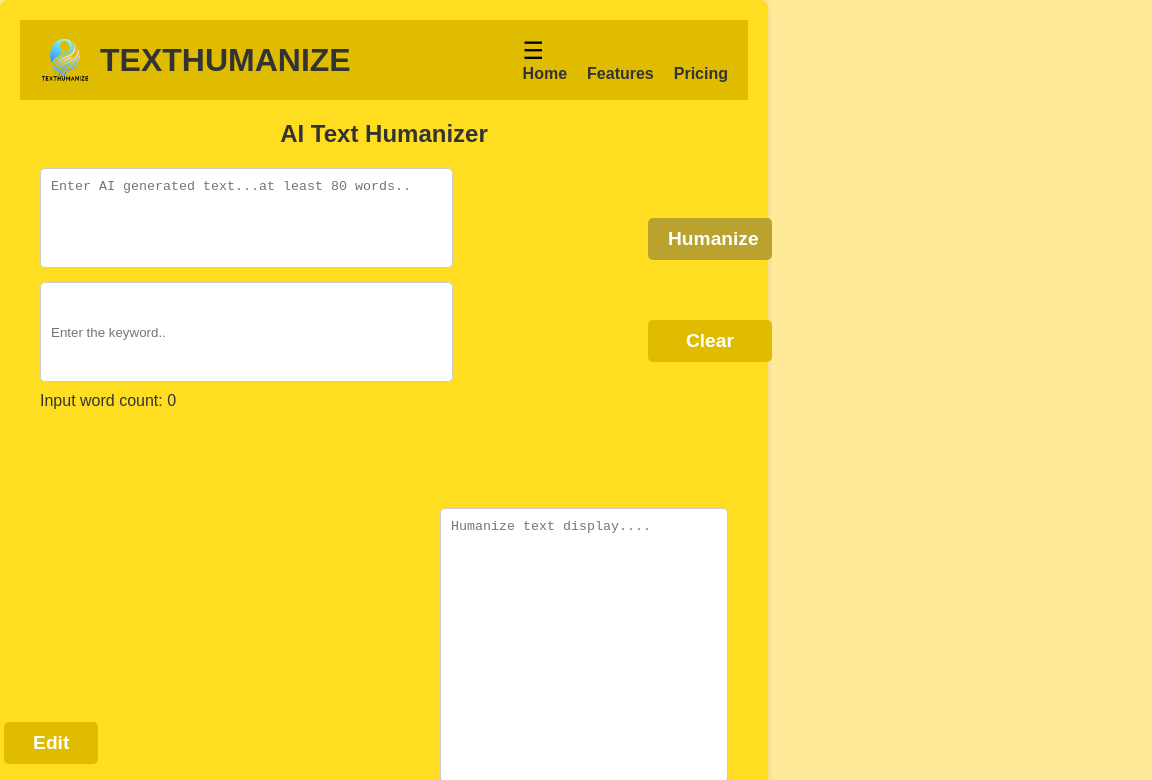
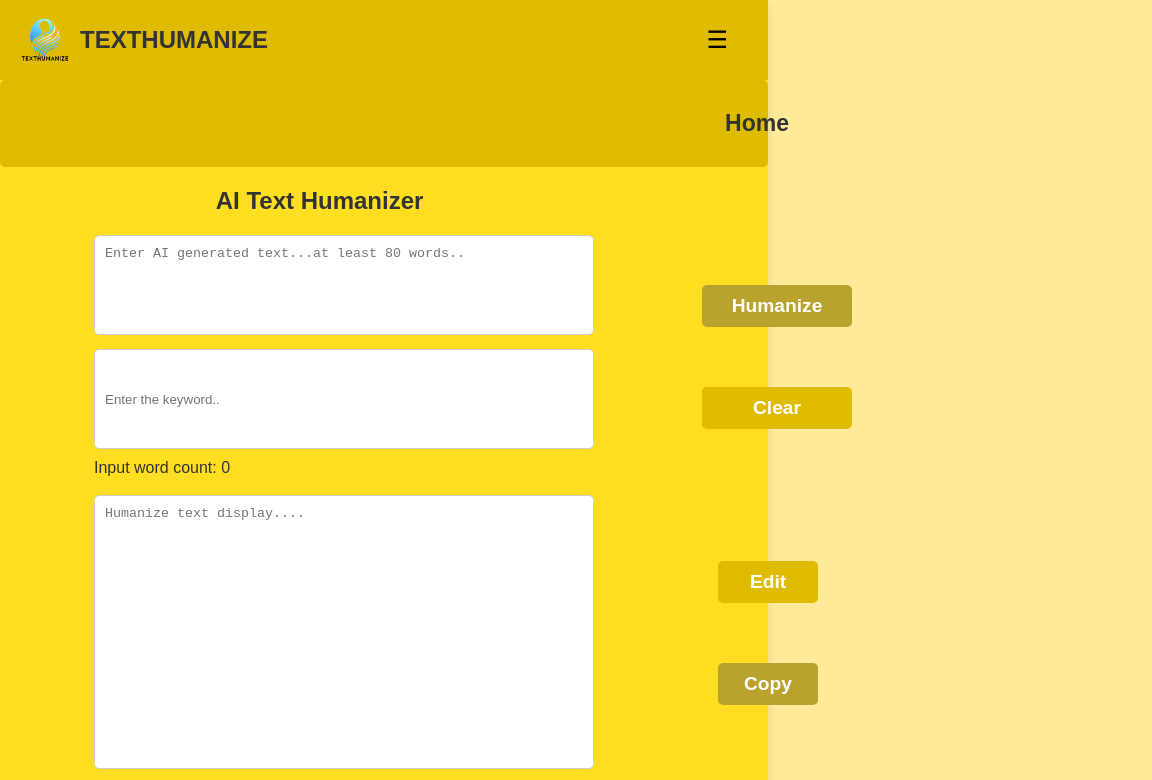
Before and after one commit to Alaguselvam003/Humanizer, a plain HTML site: page index.html in a window 768 px wide. Both pictures are taken after a click on the button "Toggle Menu". Shown: the top 780 px of the page, 1152 px wide, since content can reach past the window. Drawn offline with Linux system fonts and the light colour scheme.

Commit message:
first commit

```diff
--- a/index.html
+++ b/index.html
@@ -15,13 +15,21 @@
       </div>
       <nav class="navbar">
         <button class="menu-toggle" aria-label="Toggle Menu">&#9776;</button>
-        <ul>
+        <!-- <ul>
           <li><a href="#">Home</a></li>
           <li><a href="#">Features</a></li>
           <li><a href="#">Pricing</a></li>
-        </ul>
+        </ul> -->
       </nav>
+
     </header>
+    <div class="ham">
+      <ul>
+        <li><a href="#">Home</a></li>
+        <li><a href="#">Features</a></li>
+        <li><a href="#">Pricing</a></li>
+      </ul>
+    </div>
 
     <main class="main-content">
       <h2>AI Text Humanizer</h2>
@@ -69,7 +77,7 @@
   </div>
   <script>
     document.querySelector('.menu-toggle').addEventListener('click', () => {
-      document.querySelector('.navbar ul').classList.toggle('show');
+      document.querySelector('.ham ul').classList.toggle('show');
     });
   </script>
 </body>
--- a/style.css
+++ b/style.css
@@ -11,15 +11,15 @@
     min-height: 100vh;
   }
 
+
   .container {
     max-width: 1200px;
     margin: 0 auto;
-    padding: 20px;
+    /* padding: 20px; */
     background:#ffde21;
     border-radius: 8px;
     box-shadow: 0 4px 8px rgba(0, 0, 0, 0.1);
   }
-
 
   .header {
     display: flex;
@@ -27,6 +27,8 @@
     align-items: center;
     padding: 15px 20px;
     background: #e0bc00;
+    /* background-color: aliceblue; */
+    margin-right: 4.5rem;
   }
 
   .logo {
@@ -40,22 +42,27 @@
     margin-right: 10px;
   }
 
-  .navbar ul {
+
+  .ham ul {
     display: flex;
     list-style: none;
     gap: 20px;
   }
 
-  .navbar ul li a {
+  .ham ul li a {
     text-decoration: none;
     color: #333;
     font-weight: bold;
+    font-size: larger;
   }
 
-  .navbar ul li a:hover {
+  .ham ul li a:hover {
     text-decoration: none;
     color: #ffffff;
 
+  }
+  .ham{
+    position: relative;
   }
 
   .menu-toggle {
@@ -73,6 +80,8 @@
 
   h2 {
     margin-bottom: 20px;
+    /* background-color: aliceblue; */
+    margin-right: 10rem;
   }
 
   .form-container {
@@ -170,53 +179,106 @@
 
 
   @media (max-width: 768px) {
-    .navbar ul {
+    .ham ul {
       flex-direction: column;
       display: none;
+      border-radius: 5px;
+      margin-right: 0rem;
+      background-color: #e0bc00;
+      width: 100%;
     }
-    .navbar ul.show{
+    .ham ul.show{
       display: flex;
+
     }
+    body{
+      width: 100%;
+    }
+    .header{
+      margin-right: 0rem;
+    }
+    h2{
+      margin-left: 2.8rem;
+      width: 70%;
+     }
+
     .menu-toggle {
       display: block;
+      margin-right: 20px;
     }
+    .ham ul li a{
+      padding: 10px;
+      margin: 15rem;
+      padding-left: 40px;
+      font-size: larger;
+      font-weight: bolder;
+   }
+    h1{
+      font-size: x-large;
+    }
+
     .form-container {
       flex-direction: column;
       align-items: center;
     }
 
+
     .footer-stats {
       margin-left: 0;
       text-align: center;
       background-color:#ffde21;
-      width: 100%;
+      width: 80%;
       padding: 10px;
       border-radius: 5px;
 
+    }
 
-    }
   }
 
   @media (min-width: 768px) and (max-width: 1024px) {
-    .navbar ul {
+    .ham ul {
       flex-direction: row;
       display: none;
+      /* float: right; */
+      background-color: #e0bc00;
+      border-radius: 5px;
+      font-size: larger;
+      padding: 10px;
+      margin-right: 4.5rem;
+      padding: 30px;
+      margin-left: 0rem;
+      width: 100%;
+  }
+    .ham ul.show{
+      display: flex;
+      padding-left: 30rem;
     }
-    .navbar ul.show{
-      display: flex;
-    }
+    .ham ul li a{
+      padding: 5px;
+      font-size: larger;
+      font-weight: bolder;
+   }
+   .ham ul{
+    margin-right: 0rem;
+   }
+
     .menu-toggle {
       display: block;
     }
+    .header{
+      margin-right: 0rem;
+    }
     .form-container {
-      flex-direction: row;
+      flex-direction: column;
       justify-content: space-between;
-
+      margin-right: 5rem;
+      /* background-color: aliceblue; */
     }
 
     .input-section {
-      width: 60%;
+      width: 80%;
       height: 20rem;
+      height: 15rem;
     }
 
     textarea, input {
@@ -230,12 +292,10 @@
       width: 100%;
       padding: 10px;
       border-radius: 5px;
-
-
+      width: 80%;
     }
     .output-section{
       height: 20rem;
-      margin-left: 25rem;
     }
     .btn12{
       display: flex;
@@ -245,25 +305,33 @@
       margin-left: 38rem;
       position: relative;
       bottom: 12rem;
+
     }
     .btn13{
-      padding: 30px;
       display: flex;
       flex-direction: column;
       width: 20%;
       gap: 60px;
-      position: absolute;
-      right: 40rem;
-      bottom:-6rem;
+      position: relative;
+      left: 39rem;
+      bottom:15rem;
     }
 
   }
 
   @media (min-width: 1024px) {
-    .navbar ul {
+    .ham ul {
         display: flex;
         justify-content: flex-end;
         gap: 30px;
+        max-width: 100%;
+        margin-right: 50px;
+    }
+    .ham{
+      position: absolute;
+      top: 40px;
+      right: 10rem;
+
     }
 
     .form-container {
@@ -302,6 +370,7 @@
 
     .header {
         padding: 20px 30px;
+        margin-right: 0px;
     }
 
     .logo h1 {
```
